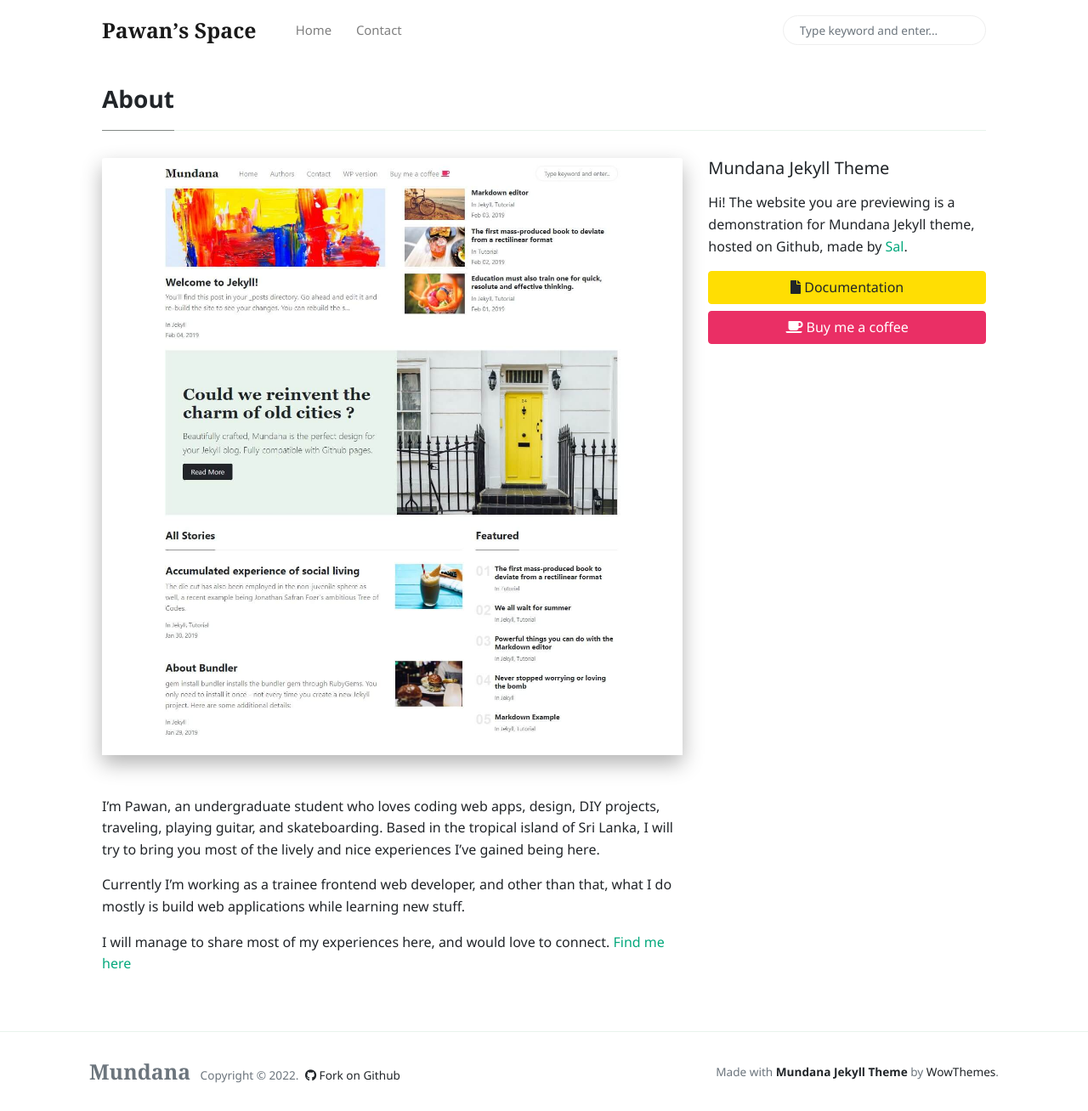
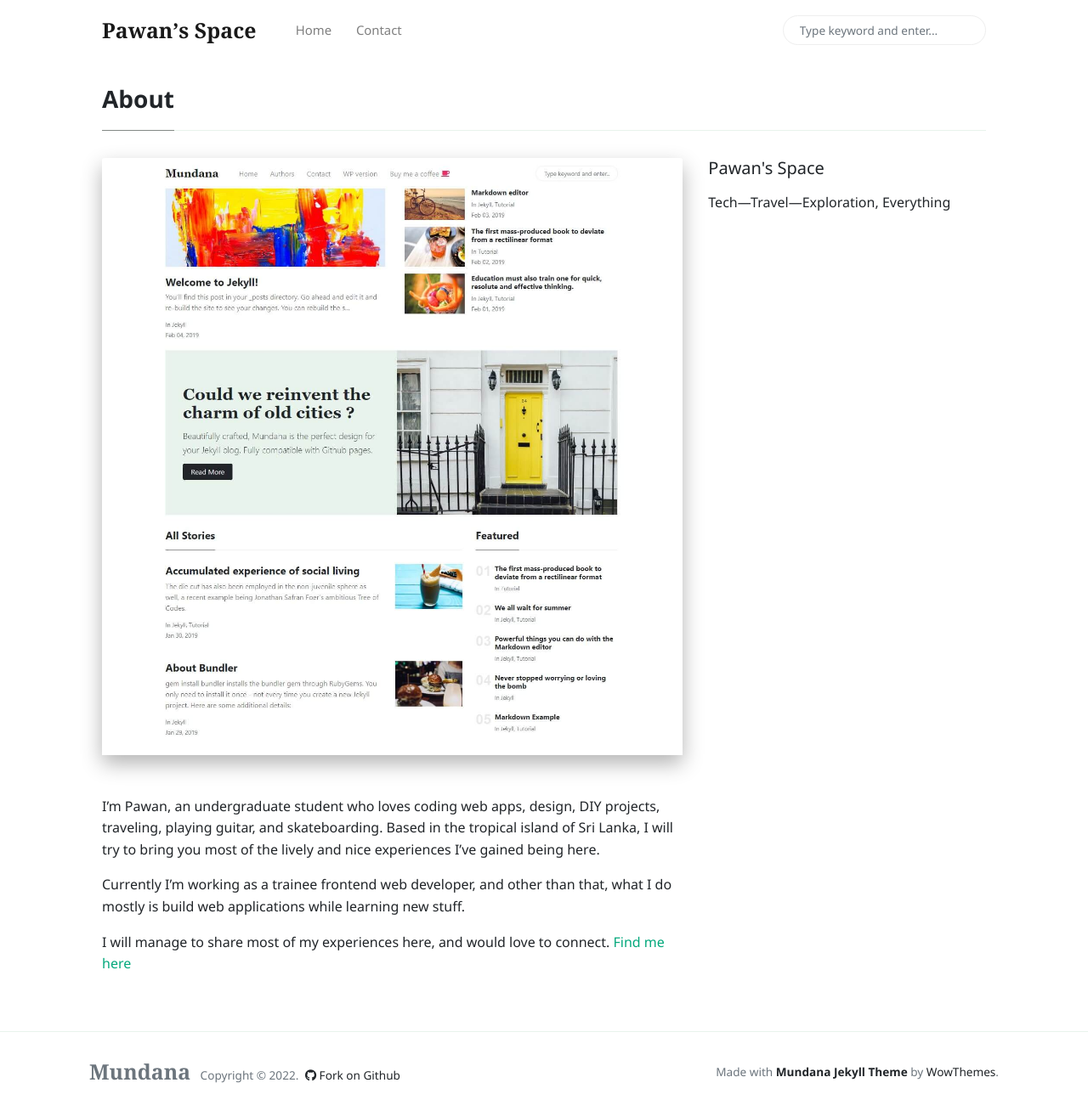
Before and after one commit to pawan-live/pawans-space, a Jekyll site: the page built from _pages/about.md, in a window 1280 px wide and 1308 px high. Shown: the whole window at 85% size. Built offline with Jekyll 4.4.1, drawn with Linux system fonts in a browser that asks for light colours; nearby versions of some CDN libraries.

Commit message:
Update sidebar.html

```diff
--- a/_includes/sidebar.html
+++ b/_includes/sidebar.html
@@ -1,7 +1,3 @@
-<h5 class="mb-3">Mundana Jekyll Theme</h5>
+<h5 class="mb-3">Pawan's Space</h5>
 
-<p>Hi! The website you are previewing is a demonstration for Mundana Jekyll theme, hosted on Github, made by <a href="https://www.wowthemes.net/donate/">Sal</a>.</p>
-
-<a target="_blank" href="https://www.wowthemes.net/mundana-jekyll-theme/" class="btn btn-warning d-block mb-2"><i class="fa fa-file"></i> Documentation</a>
-
-<a target="_blank" class="btn btn-danger d-block" href="https://www.wowthemes.net/donate/"><i class="fa fa-coffee"></i> Buy me a coffee</a>
+<p>Tech—Travel—Exploration, Everything</p>
```
